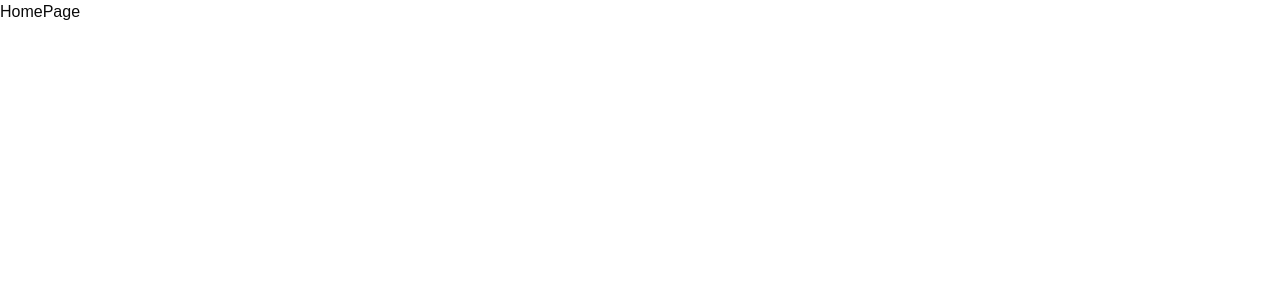
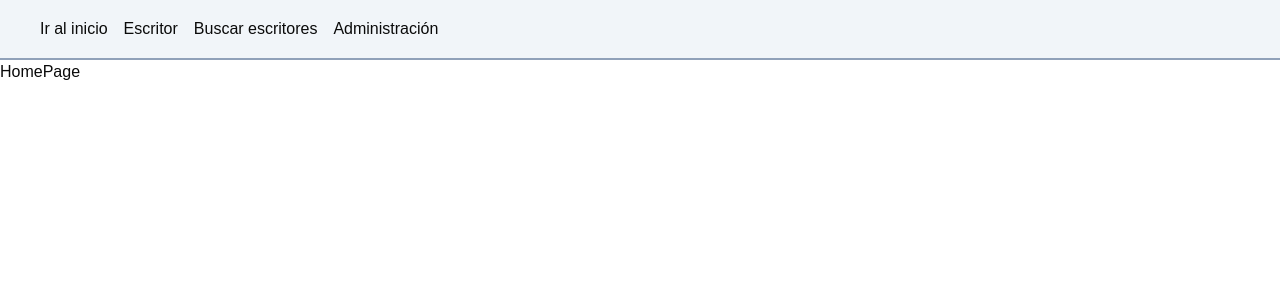
Before and after one commit to pipe753951/06-react-heroes-explorer, a React (Vite) app: page / in a window 1280 px wide. Shown: the top 300 px of the page. Built offline with nearby package versions, Linux system fonts and the light colour scheme.

Commit message:
Finishing class #179.

```diff
--- /dev/null
+++ b/notes/01-design/03-Carga-perezosa.md
@@ -0,0 +1,12 @@
+# #03. 🕒 Lazy Load (_Carga perezosa_)
+
+La carga perezosa (o _bajo demanda_), desde el punto de vista de un proyecto React con Vite, es una técnica utilizada para evitar la carga de un componente cuando no sea necesario. Para ello, el componente sólo se carga bajo demanda. Así, la construcción de la página cargará de manera más óptima los componentes que se desean cargar (Como los utilizados más comúnmente por los usuarios), evitando la carga innecesaria de otros (Como los inusuales). Lo anterior es útil para rutas comunes e infrecuentes.
+
+Para aplicar la carga perezosa en React, se utiliza la función de retorno (_callback_) `lazy` de React, que carga un componente cuando es llamado para evitar cargas innecesarias. La función que recibe debe devolver una promesa que carga el componente, que puede ser la promesa `import`, que importa un módulo que, en este caso, importa el componente deseado.
+
+## El problema de `import` con `lazy`
+
+Si la importación del componente no es por defecto (o _preestablecido_), se deberá indicar explícitamente que la importación del componente deseado deberá comportase cómo preestablecida. Esto sucede porque `import` espera la importación por defecto. Entonces, este problema se puede resolver de dos formas:
+
+1. Indicarle a `import` que cuando el proceso sea exitoso, devuelva el componente cómo el valor preestablecido.
+2. Modificar el componente directamente para que sea el exportado de manera preestablecida.
--- a/src/App.tsx
+++ b/src/App.tsx
@@ -1,6 +1,8 @@
 import { RouterProvider } from "react-router";
 import { appRouter } from "./router/app.router";
 
-export const App = function () {
+const App = function () {
   return <RouterProvider router={appRouter} />;
 };
+
+export default App;
--- a/src/admin/layouts/AdminLayout.tsx
+++ b/src/admin/layouts/AdminLayout.tsx
@@ -1,9 +1,11 @@
 import { Outlet } from "react-router";
 
-export const AdminLayout = function () {
+const AdminLayout = function () {
   return (
     <div className="bg-blue-500">
       <Outlet />
     </div>
   );
 };
+
+export default AdminLayout;
--- a/src/admin/pages/AdminPage.tsx
+++ b/src/admin/pages/AdminPage.tsx
@@ -1,3 +1,5 @@
-export const AdminPage = function () {
+const AdminPage = function () {
   return <div>AdminPage</div>;
 };
+
+export default AdminPage;
--- a/src/main.tsx
+++ b/src/main.tsx
@@ -1,7 +1,7 @@
 import { StrictMode } from "react";
 import { createRoot } from "react-dom/client";
 
-import { App } from "./App.tsx";
+import App from "./App.tsx";
 import "./index.css";
 
 createRoot(document.getElementById("root")!).render(
--- a/src/router/app.router.tsx
+++ b/src/router/app.router.tsx
@@ -1,11 +1,18 @@
 import { createBrowserRouter } from "react-router";
+import { lazy } from "react";
 
-import { AdminPage } from "@/admin/pages/AdminPage";
-import { HomePage } from "@/writers/pages/home/HomePage";
-import { SearchPage } from "@/writers/pages/search/SearchPage";
-import { WriterPage } from "@/writers/pages/writer/WriterPage";
-import { WritersLayout } from "@/writers/layouts/WritersLayout";
-import { AdminLayout } from "@/admin/layouts/AdminLayout";
+import AdminPage from "@/admin/pages/AdminPage";
+import HomePage from "@/writers/pages/home/HomePage";
+import WriterPage from "@/writers/pages/writer/WriterPage";
+import WritersLayout from "@/writers/layouts/WritersLayout";
+import AdminLayout from "@/admin/layouts/AdminLayout";
+
+// const SearchPage = lazy(() =>
+//   import("@/writers/pages/search/SearchPage").then((module) => ({
+//     default: module.SearchPage,
+//   })),
+// );
+const SearchPage = lazy(() => import("@/writers/pages/search/SearchPage"));
 
 export const appRouter = createBrowserRouter([
   {
--- a/src/writers/layouts/WritersLayout.tsx
+++ b/src/writers/layouts/WritersLayout.tsx
@@ -1,9 +1,31 @@
-import { Outlet } from "react-router";
+import { Link, Outlet } from "react-router";
 
-export const WritersLayout = function () {
+const WritersLayout = function () {
   return (
-    <div>
-      <Outlet />
-    </div>
+    <>
+      <header className="flex items-center px-10 h-15 bg-slate-100 border-b-2 border-slate-400">
+        <nav>
+          <ul className="flex gap-4">
+            <li>
+              <Link to="/">Ir al inicio</Link>
+            </li>
+            <li>
+              <Link to="/writers/1">Escritor</Link>
+            </li>
+            <li>
+              <Link to="/search">Buscar escritores</Link>
+            </li>
+            <li>
+              <Link to="/admin">Administración</Link>
+            </li>
+          </ul>
+        </nav>
+      </header>
+      <main>
+        <Outlet />
+      </main>
+    </>
   );
 };
+
+export default WritersLayout;
--- a/src/writers/pages/home/HomePage.tsx
+++ b/src/writers/pages/home/HomePage.tsx
@@ -1,3 +1,5 @@
-export function HomePage() {
+const HomePage = function () {
   return <div>HomePage</div>;
-}
+};
+
+export default HomePage;
--- a/src/writers/pages/search/SearchPage.tsx
+++ b/src/writers/pages/search/SearchPage.tsx
@@ -1,3 +1,5 @@
-export const SearchPage = function () {
+const SearchPage = function () {
   return <div>SearchPage</div>;
 };
+
+export default SearchPage;
--- a/src/writers/pages/writer/WriterPage.tsx
+++ b/src/writers/pages/writer/WriterPage.tsx
@@ -1,3 +1,5 @@
-export const WriterPage = function () {
+const WriterPage = function () {
   return <div>WriterPage</div>;
 };
+
+export default WriterPage;
```
